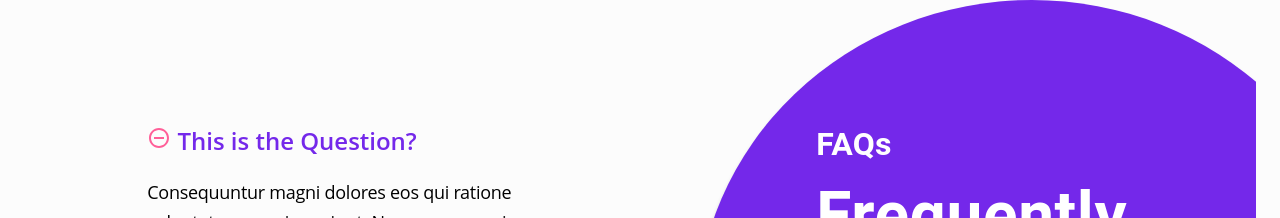
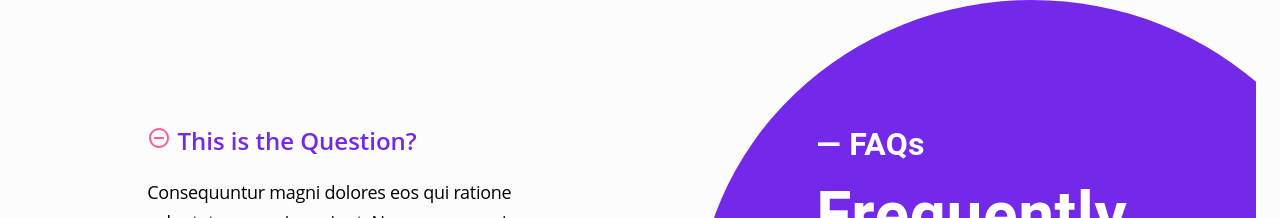
Before and after one commit to SehatBase/sehatbase_frontend, a Next.js app: page / in a window 1280 px wide. Shown: the top 218 px of the page. Built offline with nearby package versions, Linux system fonts and the light colour scheme.

Commit message:
long dash

```diff
--- a/comps/Faq.jsx
+++ b/comps/Faq.jsx
@@ -2,8 +2,8 @@ import { makeStyles } from "@material-ui/core";
 import Container from "@material-ui/core/Container";
 import Typography from "@material-ui/core/Typography";
 import { useState } from "react";
-import List from "../comps/list";
 import data from "../data";
+import List from "./List";
 
 
 const useStyles = makeStyles((theme)=>{
@@ -148,7 +148,7 @@ export default function Faq() {
           <Container className={classes.innerCont} maxWidth={false}>{list}</Container>
           <Container className={classes.innerCont2} maxWidth={false}>
             <div className={classes.circle}>
-              <Typography className={classes.typoheading2}> FAQs</Typography>
+              <Typography className={classes.typoheading2}>— FAQs</Typography>
               <Typography className={classes.typoheading1}>Frequently Asked Questions</Typography>
               <Typography className={classes.typoheading3}>Loresm Ipsum Dolaor sit amet consectetur adipisicing elit. Quisquam, quidem.</Typography>
             </div>
```
Also changed, not shown: comps/list.jsx (renamed from comps/list.js).
